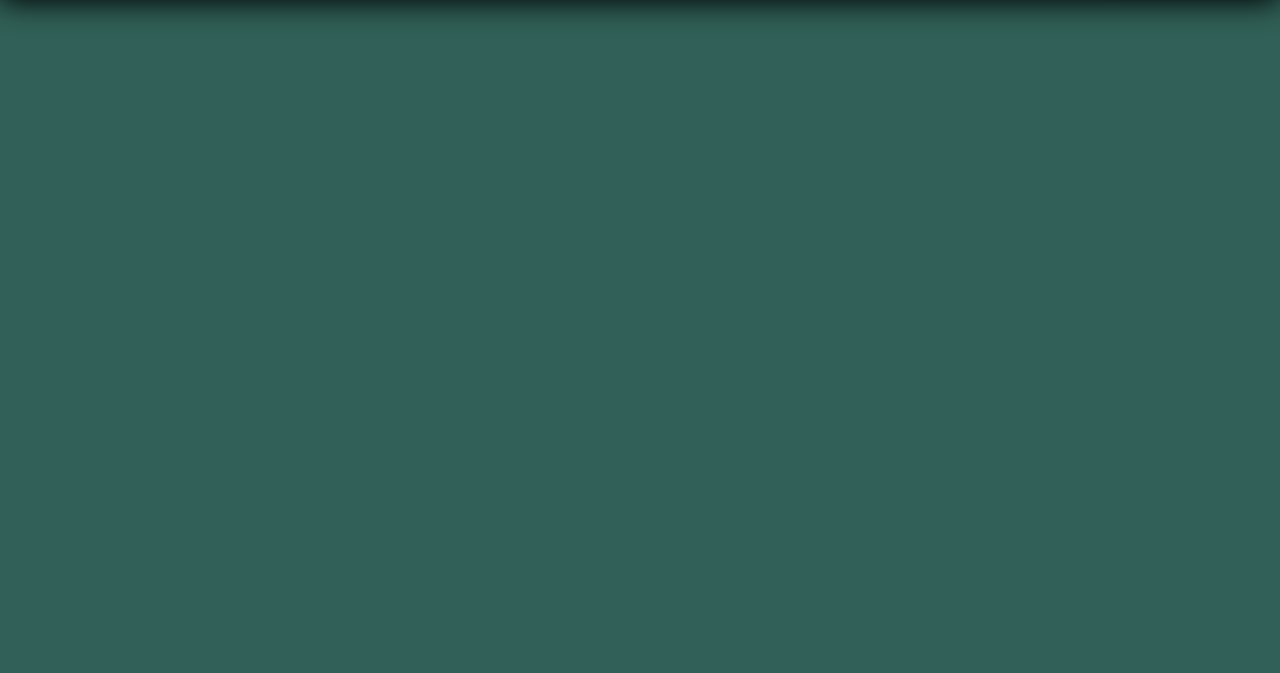
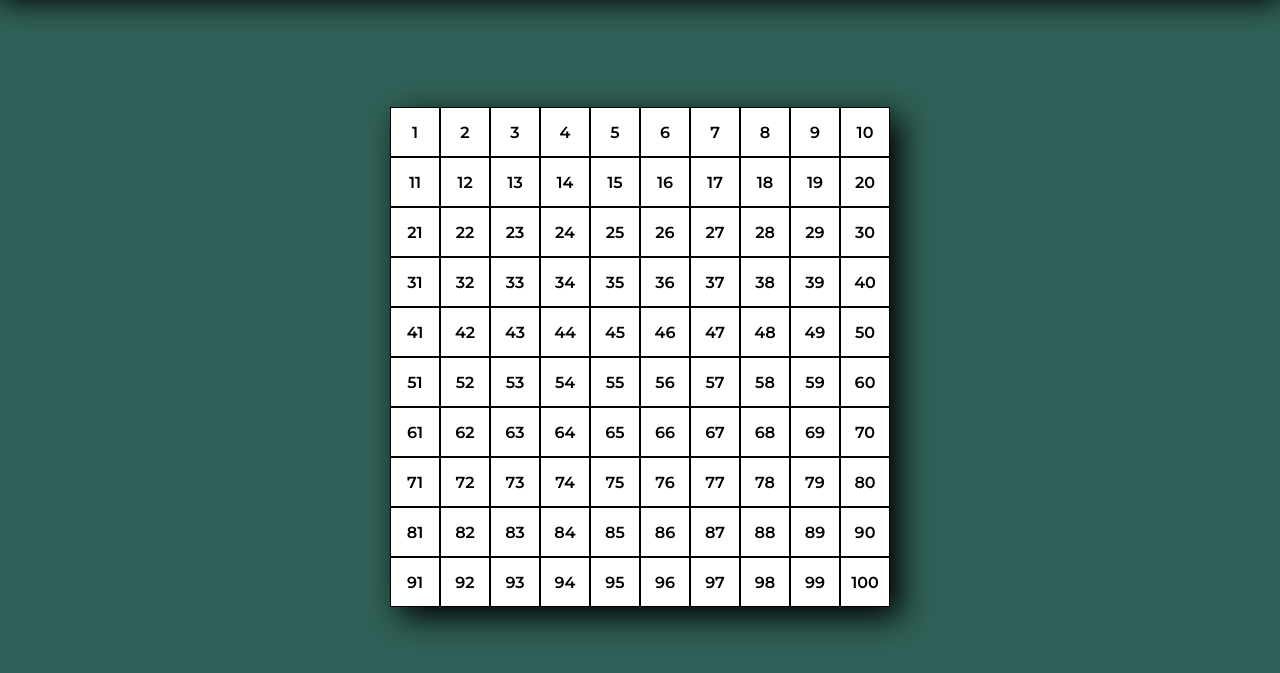
Before and after one commit to EnricoDErasmo/js-campominato-grid, a plain HTML site: page index.html in a window 1280 px wide. Both pictures are taken after a click on the button "PLAY". Shown: the part 83-756 px from the top of the page. Drawn offline with Linux system fonts and the light colour scheme; a web font is replaced by a local one.

Commit message:
excercise completed

```diff
--- a/css/style.css
+++ b/css/style.css
@@ -6,6 +6,12 @@
 
 body{
     background-color: #306057;
+}
+
+main{
+
+    font-family: 'Montserrat', sans-serif;
+
 }
 /* Assets */
 
@@ -56,7 +62,7 @@ body{
 
     font-weight: bold;
     font-size: 1.1em;
-    font-family: 'Montserrat', sans-serif;;
+    font-family: 'Montserrat', sans-serif;
 
     cursor: pointer;
 
@@ -71,6 +77,42 @@ body{
 /* Main */
 
 .game-container{
+    display: flex;
+    justify-content: center;
+    align-items: center;
 
     height: calc(100vh - 80px);
 }
+
+#grid{
+    display: none;
+
+    flex-flow: row wrap;
+
+    width: 500px;
+    height: 500px;
+
+    background-color: white;
+
+    box-shadow: 10px 10px 30px black;
+}
+
+.square{
+    display: flex;
+    justify-content: center;
+    align-items: center;
+
+    width: calc(100% / 10);
+
+    font-weight: bold;
+
+    border: 1px solid black;
+
+    cursor: pointer;
+}
+
+.active{
+    background-color: #00a8e8;
+
+    color: white;
+}
--- a/index.html
+++ b/index.html
@@ -45,11 +45,21 @@
     </nav>
 
     <main>
+
         <div class="game-container">
 
+            <div id="container-centered">
+
+                <div id="grid">
+
+
+                </div>
+
+            </div>
 
 
         </div>
+
     </main>
 
 
--- a/js/script.js
+++ b/js/script.js
@@ -8,3 +8,41 @@ Quando l'utente clicca su ogni cella,
 la cella cliccata si colora di azzurro ed emetto
 un messaggio in console con il numero della cella cliccata.
 */
+
+// Creo variabile per utilizzare il button
+const playBtnEl = document.getElementById("play-btn");
+
+// Creo una variabile per bersagliare il container dove creeremo la griglia
+const gridEl = document.getElementById("grid");
+
+
+// Creo un evento al click del button
+playBtnEl.addEventListener("click", function() {
+
+    // al click il display della griglia passa da none a flex
+    gridEl.style.display = "flex";
+
+    // Creo un ciclo che genera le celle all'interno della griglia
+    for (let i = 1; i <= 100; i++) {
+
+        // Creo variabile per creare nuovo elemento in pagina
+        let squareEl = document.createElement("div");
+        // gli asseglo una classe
+        squareEl.className = "square";
+        // faccio comparire un numero crescente da 1 a 100 al suo interno usando i
+        squareEl.innerHTML = i;
+        // dico che l'elemento deve essere aggiunto all'interno della griglia
+        gridEl.append(squareEl);
+
+
+        // creo un evento al click della cella
+        squareEl.addEventListener("click", function(){
+
+            // al click della cella deve essere alternativamente aggiunta e tolta la classe active
+            squareEl.classList.toggle("active");
+
+        });
+
+    };
+
+});
```
